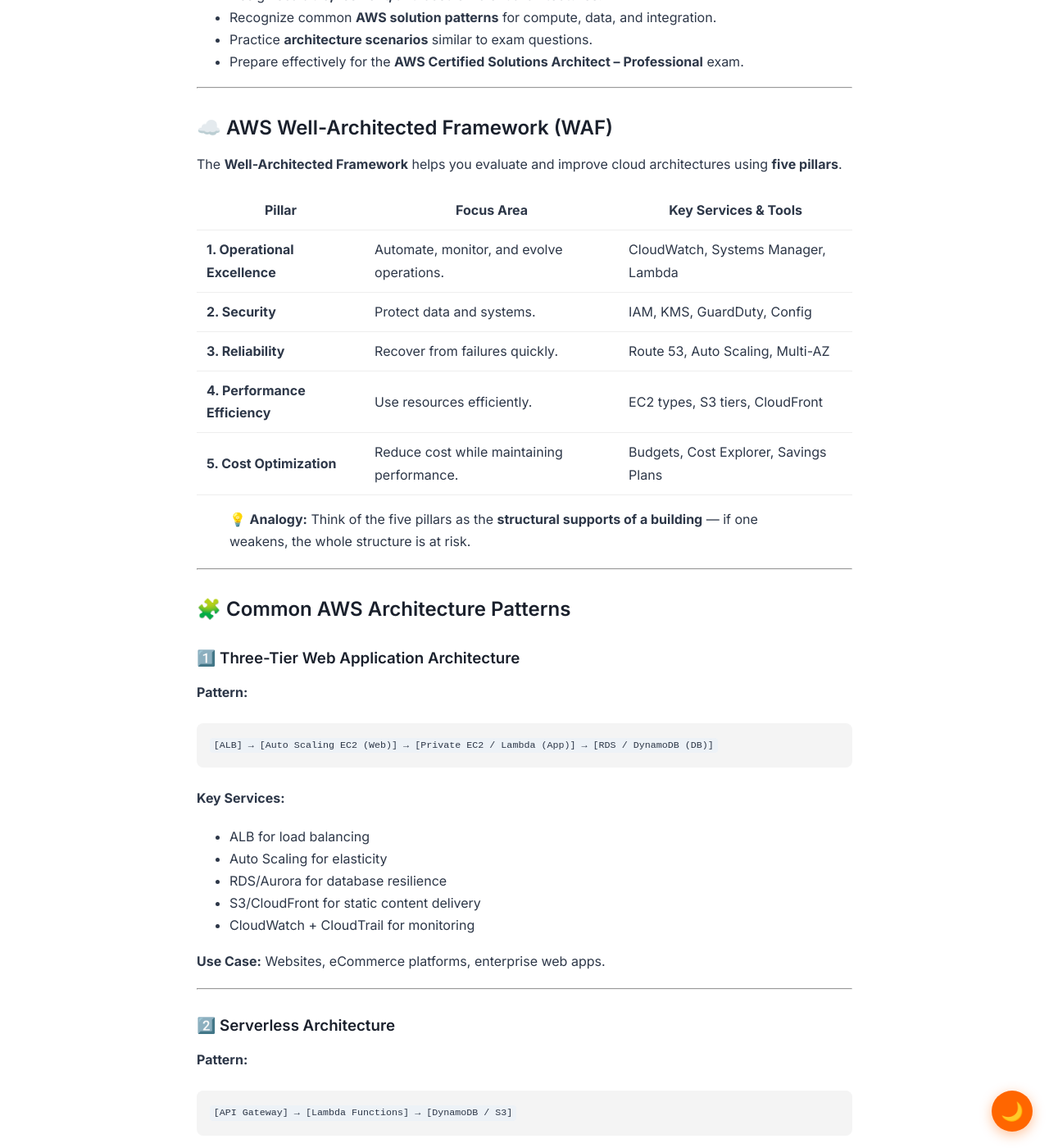
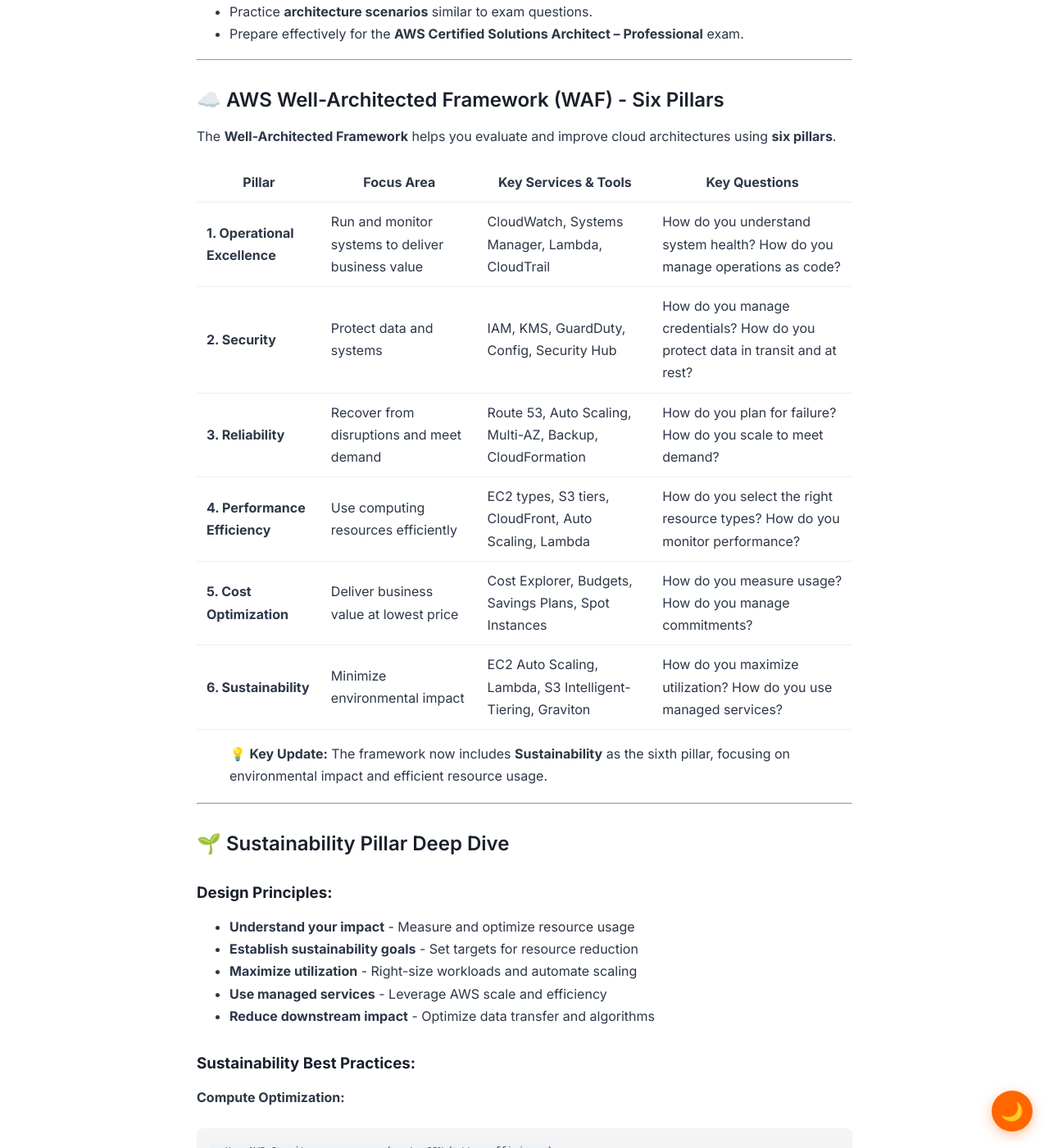
Before and after one commit to asiandevs/aws-zero-to-architect-blog, a Jekyll site: the page built from _posts/2025-11-15-module20-aws-architecture-design-patterns.md, in a window 1280 px wide and 1400 px high, scrolled down 442 px. Shown: the whole window at 82% size. Built offline with Jekyll 4.4.1, drawn with Linux system fonts in a browser that asks for light colours; some of the changed text lies outside the part shown.

Commit message:
Update 2025-11-15-module20-aws-architecture-design-patterns.md

````diff
--- a/_posts/2025-11-15-module20-aws-architecture-design-patterns.md
+++ b/_posts/2025-11-15-module20-aws-architecture-design-patterns.md
@@ -1,15 +1,13 @@
 ---
 title: "Module 20 – AWS Architecture Design Patterns and Exam Readiness"
 date: 2025-11-15
-categories: aws project review certification
-tags: aws hands-on labs certification-review
+categories: ["aws", "project", "review", "certification"]
+tags: ["aws", "hands-on", "labs", "certification-review", "well-architected"]
 image: /assets/images/capstone.jpg
-description: "Final AWS Architecture Design Patterns and Exam Readiness"
+description: "Final AWS Architecture Design Patterns and Exam Readiness - Applying the six pillars of AWS Well-Architected Framework"
 ---
 
----
-
-# 🧭 Module 20 – AWS Architecture Design Patterns and Exam Readiness
+#  Module 20 – AWS Architecture Design Patterns and Exam Readiness
 
 ---
 
@@ -17,7 +15,7 @@ description: "Final AWS Architecture Design Patterns and Exam Readiness"
 
 By the end of this module, you will be able to:
 
-* Apply **AWS Well-Architected Framework** principles.
+* Apply **AWS Well-Architected Framework** principles across all six pillars.
 * Design **scalable, resilient, and cost-efficient architectures**.
 * Recognize common **AWS solution patterns** for compute, data, and integration.
 * Practice **architecture scenarios** similar to exam questions.
@@ -25,19 +23,57 @@ By the end of this module, you will be able to:
 
 ---
 
-## ☁️ AWS Well-Architected Framework (WAF)
+## ☁️ AWS Well-Architected Framework (WAF) - Six Pillars
 
-The **Well-Architected Framework** helps you evaluate and improve cloud architectures using **five pillars**.
+The **Well-Architected Framework** helps you evaluate and improve cloud architectures using **six pillars**.
 
-| **Pillar**                    | **Focus Area**                             | **Key Services & Tools**              |
-| ----------------------------- | ------------------------------------------ | ------------------------------------- |
-| **1. Operational Excellence** | Automate, monitor, and evolve operations.  | CloudWatch, Systems Manager, Lambda   |
-| **2. Security**               | Protect data and systems.                  | IAM, KMS, GuardDuty, Config           |
-| **3. Reliability**            | Recover from failures quickly.             | Route 53, Auto Scaling, Multi-AZ      |
-| **4. Performance Efficiency** | Use resources efficiently.                 | EC2 types, S3 tiers, CloudFront       |
-| **5. Cost Optimization**      | Reduce cost while maintaining performance. | Budgets, Cost Explorer, Savings Plans |
+| **Pillar** | **Focus Area** | **Key Services & Tools** | **Key Questions** |
+|------------|----------------|--------------------------|-------------------|
+| **1. Operational Excellence** | Run and monitor systems to deliver business value | CloudWatch, Systems Manager, Lambda, CloudTrail | How do you understand system health? How do you manage operations as code? |
+| **2. Security** | Protect data and systems | IAM, KMS, GuardDuty, Config, Security Hub | How do you manage credentials? How do you protect data in transit and at rest? |
+| **3. Reliability** | Recover from disruptions and meet demand | Route 53, Auto Scaling, Multi-AZ, Backup, CloudFormation | How do you plan for failure? How do you scale to meet demand? |
+| **4. Performance Efficiency** | Use computing resources efficiently | EC2 types, S3 tiers, CloudFront, Auto Scaling, Lambda | How do you select the right resource types? How do you monitor performance? |
+| **5. Cost Optimization** | Deliver business value at lowest price | Cost Explorer, Budgets, Savings Plans, Spot Instances | How do you measure usage? How do you manage commitments? |
+| **6. Sustainability** | Minimize environmental impact | EC2 Auto Scaling, Lambda, S3 Intelligent-Tiering, Graviton | How do you maximize utilization? How do you use managed services? |
 
-> 💡 **Analogy:** Think of the five pillars as the **structural supports of a building** — if one weakens, the whole structure is at risk.
+> 💡 **Key Update:** The framework now includes **Sustainability** as the sixth pillar, focusing on environmental impact and efficient resource usage.
+
+---
+
+## 🌱 Sustainability Pillar Deep Dive
+
+### **Design Principles:**
+- **Understand your impact** - Measure and optimize resource usage
+- **Establish sustainability goals** - Set targets for resource reduction
+- **Maximize utilization** - Right-size workloads and automate scaling
+- **Use managed services** - Leverage AWS scale and efficiency
+- **Reduce downstream impact** - Optimize data transfer and algorithms
+
+### **Sustainability Best Practices:**
+
+**Compute Optimization:**
+```yaml
+- Use AWS Graviton processors (up to 60% better efficiency)
+- Implement auto-scaling to match demand
+- Use Spot Instances for flexible workloads
+- Migrate to serverless (Lambda) where possible
+```
+
+**Storage Optimization:**
+```yaml
+- Use S3 Intelligent-Tiering for automatic cost and efficiency
+- Implement data lifecycle policies
+- Compress data before storage
+- Delete unused resources regularly
+```
+
+**Data Transfer:**
+```yaml
+- Use CloudFront and edge locations to reduce data transfer
+- Implement caching strategies
+- Optimize application protocols
+- Use efficient data formats
+```
 
 ---
 
@@ -66,16 +100,15 @@ The **Well-Architected Framework** helps you evaluate and improve cloud architec
 ### 2️⃣ Serverless Architecture
 
 **Pattern:**
-
 ```
-[API Gateway] → [Lambda Functions] → [DynamoDB / S3]
+[API Gateway] → [Lambda Functions] → [DynamoDB / S3] → [EventBridge] → [Step Functions]
 ```
 
 **Benefits:**
-
 * Pay-per-use pricing
 * No server management
 * Auto-scaling natively handled
+* Better sustainability (no idle resources)
 
 **Use Case:** Microservices, chatbots, event-driven workflows.
 
@@ -84,16 +117,15 @@ The **Well-Architected Framework** helps you evaluate and improve cloud architec
 ### 3️⃣ Event-Driven Architecture
 
 **Pattern:**
-
 ```
 [Event Source] → [SNS / SQS / EventBridge] → [Lambda / Step Functions] → [Target Systems]
 ```
 
 **Benefits:**
-
 * Loose coupling between services
 * Resilient to failures
 * Easier scaling and auditing
+* Efficient resource usage
 
 **Use Case:** Order processing, IoT, notification systems.
 
@@ -138,64 +168,67 @@ Region A: [ALB + ASG + RDS]  ←→  Region B: [ALB + ASG + RDS]
 
 ## 🧠 Architectural Design Principles
 
-| **Principle**                         | **Description**                                            |
-| ------------------------------------- | ---------------------------------------------------------- |
-| **Design for failure**                | Assume components will fail; build redundancy.             |
-| **Decouple components**               | Use queues and event-based designs.                        |
-| **Automate everything**               | Infrastructure as code (CloudFormation, Bicep, Terraform). |
-| **Implement elasticity**              | Auto Scale up/down with demand.                            |
-| **Use managed services**              | Offload undifferentiated heavy lifting.                    |
-| **Secure every layer**                | IAM, encryption, WAF, and network segmentation.            |
-| **Optimize for cost and performance** | Monitor usage and right-size resources.                    |
+| **Principle** | **Description** | **Well-Architected Pillar** |
+|---------------|-----------------|-----------------------------|
+| **Design for failure** | Assume components will fail; build redundancy | Reliability |
+| **Decouple components** | Use queues and event-based designs | Reliability, Operational Excellence |
+| **Automate everything** | Infrastructure as code (CloudFormation, CDK) | Operational Excellence |
+| **Implement elasticity** | Auto Scale up/down with demand | Performance Efficiency, Sustainability |
+| **Use managed services** | Offload undifferentiated heavy lifting | Cost Optimization, Sustainability |
+| **Secure every layer** | IAM, encryption, WAF, network segmentation | Security |
+| **Optimize for cost and performance** | Monitor usage and right-size resources | Cost Optimization, Performance Efficiency |
+| **Minimize environmental impact** | Use efficient resources and maximize utilization | Sustainability |
 
 ---
 
-## 🧪 Hands-On Lab 1: Design & Deploy a Scalable Web Application
+## 🧪 Hands-On Lab 1: Design & Deploy a Sustainable Web Application
 
 ### 🧰 Objective
 
-Implement a fault-tolerant, auto-scaling web application using ALB and EC2.
+Implement a fault-tolerant, auto-scaling web application with sustainability considerations.
 
 **Steps:**
 
-1. Create VPC with **public + private subnets**.
-2. Deploy **Application Load Balancer** in public subnets.
-3. Launch **EC2 Auto Scaling Group** in private subnets.
-4. Store static assets in **S3 + CloudFront**.
-5. Use **RDS Multi-AZ** for the database layer.
-6. Enable **CloudWatch Alarms** for scaling events.
+1. Create VPC with **public + private subnets**
+2. Deploy **Application Load Balancer** in public subnets
+3. Launch **EC2 Auto Scaling Group with Graviton instances** in private subnets
+4. Store static assets in **S3 + CloudFront**
+5. Use **Aurora Serverless** for database layer
+6. Enable **CloudWatch Alarms** for scaling events
+7. Set up **AWS Budgets** for cost monitoring
 
-✅ Architecture scales automatically and survives AZ failure.
+✅ Architecture scales automatically, uses efficient resources, and minimizes environmental impact.
 
 ---
 
-## 🧪 Hands-On Lab 2: Deploy a Serverless Microservice
+## 🧪 Hands-On Lab 2: Deploy a Serverless Microservice with Sustainability
 
 ### 🧰 Objective
 
-Create an event-driven Lambda architecture using S3 and DynamoDB.
+Create an event-driven Lambda architecture optimized for efficiency.
 
 **Steps:**
 
-1. Create an **S3 bucket** → upload triggers Lambda.
-2. Lambda function processes metadata and inserts into DynamoDB.
-3. Add an **API Gateway endpoint** to invoke Lambda manually.
-4. Enable **CloudWatch Logs** for function monitoring.
+1. Create an **S3 bucket with Intelligent-Tiering** → upload triggers Lambda
+2. **Lambda function with ARM architecture** processes data into DynamoDB
+3. Add an **API Gateway endpoint** with caching
+4. Enable **CloudWatch Logs** with retention policies
+5. Use **EventBridge** for scheduling with minimal resources
 
-✅ You’ve built a stateless, event-driven system with zero server management.
+✅ You've built a stateless, event-driven system with optimized resource usage.
 
 ---
 
 ## 🧩 Architecture Decision Scenarios (Exam Style)
 
-| **Scenario**                           | **Best Solution**                 |
-| -------------------------------------- | --------------------------------- |
-| Multi-AZ web app needs cost efficiency | Use ALB + Spot Auto Scaling Group |
-| Real-time sensor data ingestion        | Kinesis + Lambda + DynamoDB       |
-| Hybrid on-prem connectivity            | Direct Connect + VPN failover     |
-| Secure API publishing                  | API Gateway + Cognito + WAF       |
-| Cross-region analytics                 | S3 CRR + Athena + QuickSight      |
-| Low-latency global app                 | CloudFront + Global Accelerator   |
+| **Scenario** | **Best Solution** | **Pillars Addressed** |
+|--------------|-------------------|----------------------|
+| Multi-AZ web app needs cost efficiency | Use ALB + Spot Auto Scaling Group + Graviton | Cost Optimization, Performance, Sustainability |
+| Real-time sensor data ingestion | Kinesis + Lambda (ARM) + DynamoDB | Performance, Reliability, Sustainability |
+| Hybrid on-prem connectivity | Direct Connect + VPN failover | Reliability, Security |
+| Secure API publishing | API Gateway + Cognito + WAF | Security, Operational Excellence |
+| Cross-region analytics | S3 CRR + Athena + QuickSight | Reliability, Cost Optimization |
+| Low-latency global app | CloudFront + Global Accelerator | Performance, Reliability |
 
 ---
 
@@ -203,20 +236,21 @@ Create an event-driven Lambda architecture using S3 and DynamoDB.
 
 ### 📘 Study Focus Areas
 
-* VPC design and hybrid connectivity (VPN, TGW, Direct Connect)
-* Identity and access governance (IAM, SCPs, KMS)
-* Resilience and DR patterns (Multi-AZ, Multi-Region)
-* Data solutions (S3, Redshift, DynamoDB, Glue)
-* Security and compliance tools (GuardDuty, Security Hub, Config)
-* Cost optimization (Savings Plans, FinOps, tagging)
+* **VPC design** and hybrid connectivity (VPN, TGW, Direct Connect)
+* **Identity and access governance** (IAM, SCPs, KMS)
+* **Resilience and DR patterns** (Multi-AZ, Multi-Region)
+* **Data solutions** (S3, Redshift, DynamoDB, Glue)
+* **Security and compliance tools** (GuardDuty, Security Hub, Config)
+* **Cost optimization** (Savings Plans, FinOps, tagging)
+* **Sustainability considerations** (Graviton, serverless, auto-scaling)
 
 ---
 
 ### 🧩 AWS Exam Structure Overview
 
-| **Exam**                                         | **Level** | **Format**   | **Duration** |
-| ------------------------------------------------ | --------- | ------------ | ------------ |
-| AWS Certified Solutions Architect – Professional | Advanced  | 75 questions | 180 minutes  |
+| **Exam** | **Level** | **Format** | **Duration** |
+|----------|-----------|------------|--------------|
+| AWS Certified Solutions Architect – Professional | Advanced | 75 questions | 180 minutes |
 
 **Question Type:** Multiple choice, scenario-based, multi-service design problems.
 **Passing Score:** ~75% (scaled scoring).
@@ -225,51 +259,57 @@ Create an event-driven Lambda architecture using S3 and DynamoDB.
 
 ### 🧠 Sample Exam Question
 
-> Your company requires a multi-region, highly available architecture with active data synchronization between regions. Which combination of services provides the best solution?
+> Your company requires a multi-region, highly available architecture with active data synchronization between regions and sustainability goals. Which combination of services provides the best solution?
 
 ✅ **Answer:**
 
-* Use **Aurora Global Database** for multi-region RDS replication.
-* **Route 53 latency-based routing** for traffic management.
-* **CloudFront** for content delivery.
-* **S3 Cross-Region Replication** for object sync.
+* Use **Aurora Global Database** for multi-region RDS replication
+* **Route 53 latency-based routing** for traffic management
+* **CloudFront** for content delivery with caching
+* **S3 Cross-Region Replication** for object sync
+* **Graviton-based instances** for compute workloads
+* **Auto Scaling** to match demand and minimize idle resources
 
 ---
 
 ## 🧩 Exam Tips and Tricks
 
-| **Tip**                            | **Description**                                                                          |
-| ---------------------------------- | ---------------------------------------------------------------------------------------- |
-| **1. Understand trade-offs**       | There’s rarely a single “correct” answer — pick the most *resilient and cost-effective*. |
-| **2. Prioritize managed services** | Always prefer managed solutions like RDS, Lambda, or ECS over DIY EC2.                   |
-| **3. Think in regions and AZs**    | AWS designs are always regionalized.                                                     |
-| **4. Use elimination strategy**    | Remove answers that violate security or resilience.                                      |
-| **5. Practice labs**               | Real console and CLI familiarity is essential.                                           |
+| **Tip** | **Description** |
+|---------|-----------------|
+| **1. Understand all six pillars** | Questions now include sustainability considerations |
+| **2. Prioritize managed services** | Always prefer managed solutions like RDS, Lambda, or ECS over DIY EC2 |
+| **3. Think in regions and AZs** | AWS designs are always regionalized |
+| **4. Use elimination strategy** | Remove answers that violate security, reliability, or sustainability |
+| **5. Practice labs** | Real console and CLI familiarity is essential |
+| **6. Consider environmental impact** | Look for opportunities to suggest efficient resource usage |
 
 ---
 
 ## 🧾 Key Takeaways
 
-* The **Well-Architected Framework** is the foundation of AWS solution design.
-* Apply proven **architecture patterns** for scalability, security, and performance.
-* Use **managed, serverless, and event-driven** architectures for agility.
-* Regularly review cost, performance, and compliance as part of continuous improvement.
-* For certification success, focus on **hands-on practice, scenario reasoning, and service integration**.
+* The **Well-Architected Framework** now includes **six pillars** with the addition of **Sustainability**
+* Apply proven **architecture patterns** for scalability, security, performance, and environmental impact
+* Use **managed, serverless, and event-driven** architectures for agility and efficiency
+* **Sustainability** focuses on maximizing utilization, using efficient resources, and reducing waste
+* Regularly review all six pillars as part of continuous improvement
+* For certification success, focus on **hands-on practice, scenario reasoning, and service integration**
 
 ---
 
 ## 🎓 Course Completion Summary
 
 Congratulations! 🎉
-You’ve now covered **20 AWS Solution Architect Professional modules**, including:
+You've now covered **20 AWS Solution Architect Professional modules**, including:
 
 ✅ Cloud Computing Fundamentals
 ✅ EC2, Storage, and Networking
 ✅ Monitoring, IAM, and Security
 ✅ Migration, DR, and Cost Optimization
 ✅ High Availability and Governance
-✅ Data Analytics, Architecture Design & Exam Prep
+✅ Data Analytics and Big Data
+✅ **Updated Well-Architected Framework with Six Pillars**
+✅ Architecture Design & Exam Prep
 
-> 💬 *“Architecting in AWS isn’t about knowing every service — it’s about choosing the right combination for reliability, cost, and innovation.”*
+> 🌱 *"Great cloud architecture balances performance, cost, security, and now - environmental responsibility. The six pillars guide us to build better, more sustainable systems for the future."*
 
 ---
````
Also changed, not shown: other parts of _posts/2025-11-15-module20-aws-architecture-design-patterns.md (+4 -8 lines).
